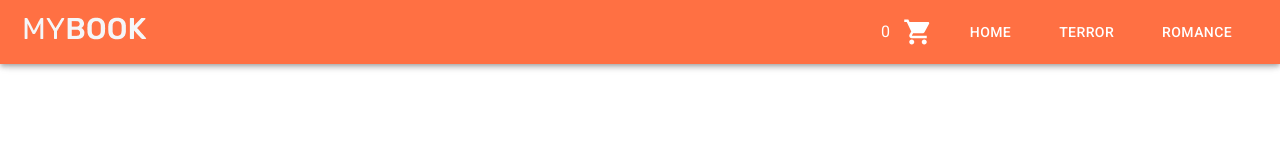
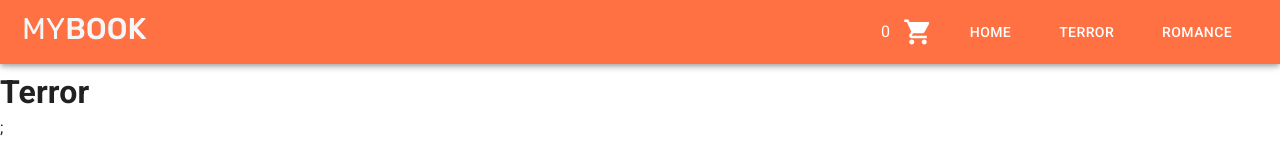
Before and after one commit to sabrivillasboa/React-preEntrega2-SabrinaVillasboa, a React (Vite) app: page /terror in a window 1280 px wide. Shown: the top 166 px of the page. Built offline with nearby package versions, Linux system fonts and the light colour scheme.

Commit message:
react-route

```diff
--- a/src/components/NavBar/NavBar.jsx
+++ b/src/components/NavBar/NavBar.jsx
@@ -25,15 +25,15 @@ const drawerWidth = 240;
 const navItems = [
   {
     title: "Home",
-    path: "/",
+    path: "",
   },
   {
     title: "Terror",
-    path: "/terror",
+    path: "terror",
   },
   {
     title: "Romance",
-    path: "/romance",
+    path: "romance",
   }
 ]
 
@@ -90,7 +90,7 @@ const NavBar = (props) => {
           <CartWidget />
           <Box sx={{ display: { xs: "none", sm: "block" } }}>
             {navItems.map((item) => (
-              <Link key={item} to={`/${item.path}`}>
+              <Link key={item.title} to={`/${item.path}`}>
                 <Button sx={{ color: "#fff", pr: 3, pl: 3 }}>
                   {item.title}
                 </Button>
--- /dev/null
+++ b/src/pages/Terror/Terror.css
@@ -0,0 +1,3 @@
+h1{
+    margin-top: 68px;
+}
--- a/src/pages/Terror/Terror.jsx
+++ b/src/pages/Terror/Terror.jsx
@@ -1,8 +1,9 @@
 import React from 'react'
+import "./Terror.css"
 
 const Terror = () => {
   return (
-    <div>Terror</div>
+    <h1>Terror</h1>
   )
 }
 
```
